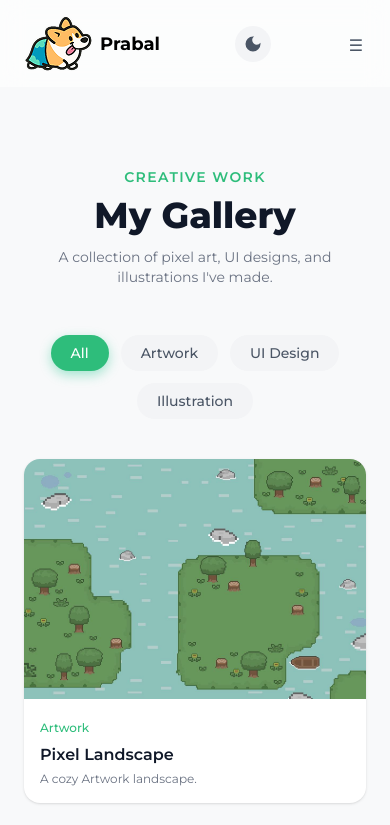
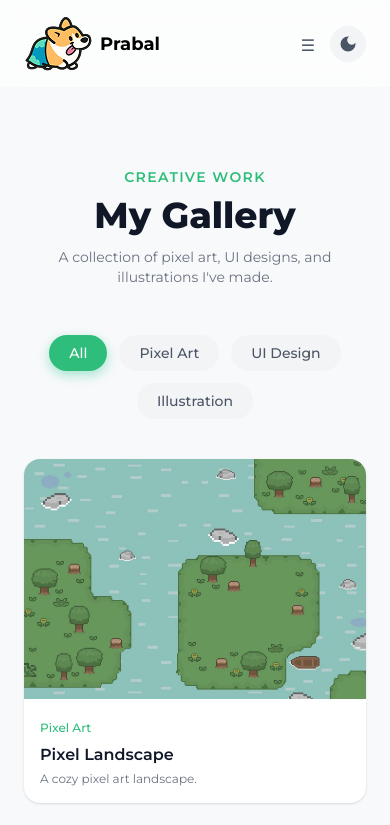
Before and after one commit to yourfriend8P/portfolio, a React (Vite) app: page /gallery in a window 390 px wide. Shown: the top 825 px of the page. Built offline with nearby package versions, Linux system fonts and the light colour scheme.

Commit message:
managed the links and flow of navbar and footer

```diff
--- a/src/components/Footer.jsx
+++ b/src/components/Footer.jsx
@@ -1,4 +1,5 @@
-import { Link } from "react-router-dom";
+import { useState } from "react";
+import { Link, useNavigate, useLocation } from "react-router-dom";
 import {
   FaLinkedin,
   FaTwitter,
@@ -10,6 +11,22 @@ import {
 import Logo from "../assets/logo.png"; // your corgi logo
 
 export default function Footer() {
+  const [open, setOpen] = useState(false);
+  const navigate = useNavigate();
+  const location = useLocation();
+
+  const scrollToSection = (id) => {
+    setOpen(false);
+    if (location.pathname !== "/") {
+      // if on another page, go home first then scroll
+      navigate("/");
+      setTimeout(() => {
+        document.getElementById(id)?.scrollIntoView({ behavior: "smooth" });
+      }, 100);
+    } else {
+      document.getElementById(id)?.scrollIntoView({ behavior: "smooth" });
+    }
+  };
   return (
     <footer className="bg-[#21C68E] text-white dark:bg-green-brand-dark">
       <div className="max-w-6xl mx-auto px-6 py-16">
@@ -81,19 +98,12 @@ export default function Footer() {
                 </Link>
               </li>
               <li>
-                <Link
-                  to="/"
-                  onClick={() =>
-                    window.scrollTo({
-                      top: 0,
-                      left: 0,
-                      behavior: "instant",
-                    })
-                  }
+                <button
+                  onClick={() => scrollToSection("about")}
                   className="hover:text-white transition-colors cursor-pointer"
                 >
                   About Me
-                </Link>
+                </button>
               </li>
               <li>
                 <Link
@@ -117,12 +127,12 @@ export default function Footer() {
                 </Link>
               </li>
               <li>
-                <Link
-                  to="/"
+                <button
                   className="hover:text-white transition-colors cursor-pointer"
+                  onClick={() => scrollToSection("contact")}
                 >
                   Contact Me
-                </Link>
+                </button>
               </li>
             </ul>
           </div>
--- a/src/components/Navbar.jsx
+++ b/src/components/Navbar.jsx
@@ -32,11 +32,22 @@ export default function Navbar() {
       {/* Desktop links */}
       <ul className="hidden md:flex gap-8 text-sm font-medium text-gray-600 dark:text-[#9BA6A1]">
         <li className="hover:text-green-dark  transition-all duration-300 ease-in-out">
-          <button onClick={() => scrollToSection("home")}>Home</button>
+          <button
+            onClick={() => scrollToSection("home")}
+            className="cursor-pointer"
+          >
+            Home
+          </button>
         </li>
         <li className="hover:text-green-dark  transition-all duration-300 ease-in-out">
-          <button onClick={() => scrollToSection("about")}>About Me</button>
+          <button
+            onClick={() => scrollToSection("about")}
+            className="cursor-pointer"
+          >
+            About Me
+          </button>
         </li>
+        <li className="hover:text-green-dark  transition-all duration-300 ease-in-out">
           <Link
             to="/projects"
             onClick={() =>
@@ -45,6 +56,7 @@ export default function Navbar() {
           >
             Projects
           </Link>
+        </li>
         {/* <li className="hover:text-green-dark  transition-all duration-300 ease-in-out">
           <button onClick={() => scrollToSection("projects")}>Projects</button>
         </li> */}
@@ -63,13 +75,23 @@ export default function Navbar() {
       <div className="flex items-center gap-3">
         <button
           className="bg-green-brand rounded-full px-5 py-2 text-sm font-medium hidden md:block shadow-[0_4px_4px_0_rgba(0,0,0,0.25)] text-white cursor-pointer hover:bg-green-dark transition-all duration-300 ease-in-out"
+          // onClick={() =>
+          //   document.getElementById("contact")?.scrollIntoView({
+          //     behavior: "smooth",
+          //   })
+          // }
           onClick={() =>
-            document.getElementById("contact")?.scrollIntoView({
-              behavior: "smooth",
-            })
+            scrollToSection("contact").scrollIntoView({ behaviour: "smooth" })
           }
         >
           Contact Me
+        </button>
+        <button className="md:hidden" onClick={() => setOpen(!open)}>
+          {dark ? (
+            <div className="w-5 h-5 text-yellow-400">☰</div>
+          ) : (
+            <div className="w-5 h-5 text-gray-600">☰</div>
+          )}
         </button>
         <button
           onClick={() => setDark(!dark)}
@@ -82,17 +104,16 @@ export default function Navbar() {
           )}
         </button>
       </div>
-      <button className="md:hidden" onClick={() => setOpen(!open)}>
-        {dark ? (
-          <div className="w-5 h-5 text-yellow-400">☰</div>
-        ) : (
-          <div className="w-5 h-5 text-gray-600">☰</div>
-        )}
-      </button>
 
       {open && (
         <div className="absolute top-16 left-0 w-full bg-white shadow-md flex flex-col items-center gap-6 py-8 md:hidden">
-          <a href="/#about" onClick={() => setOpen(false)}>
+          <a
+            href="/#about"
+            onClick={() => {
+              setOpen(false);
+              scrollToSection("about");
+            }}
+          >
             About Me
           </a>
           <Link
@@ -113,7 +134,13 @@ export default function Navbar() {
           >
             Gallery
           </Link>
-          <a href="/#contact" onClick={() => setOpen(false)}>
+          <a
+            href="/#contact"
+            onClick={() => {
+              setOpen(false);
+              scrollToSection("contact");
+            }}
+          >
             Contact
           </a>
         </div>
--- a/src/pages/Gallery.jsx
+++ b/src/pages/Gallery.jsx
@@ -11,48 +11,48 @@ const artworks = [
   {
     id: 1,
     title: "Pixel Landscape",
-    category: "Artwork",
+    category: "Pixel Art",
     image: pixelenv,
-    desc: "A cozy Artwork landscape.",
+    desc: "A cozy pixel art landscape.",
   },
   {
     id: 2,
     title: "Pixel Potrait",
-    category: "Artwork",
+    category: "Pixel Art",
     image: sophpixelart,
-    desc: "A Artwork character with dark hair and a simple outfit.",
+    desc: "A Pixel art character with dark hair and a simple outfit.",
   },
   {
     id: 3,
     title: "Potion",
-    category: "Artwork",
+    category: "Pixel Art",
     image: Potion,
     desc: "Drink it to increase your HP",
   },
   {
     id: 4,
     title: "Pixel Weapons",
-    category: "Artwork",
+    category: "Pixel Art",
     image: Weapons,
     desc: "Choose your weapon",
   },
   {
     id: 5,
     title: "Knight",
-    category: "Artwork",
+    category: "Pixel Art",
     image: Knight,
     desc: "A pixel art knight swinging a sword",
   },
   {
     id: 6,
     title: "Choppaimon",
-    category: "Artwork",
+    category: "Digital Art",
     image: Chopper,
-    desc: "Chopper from One Piece",
+    desc: "Chopper from One",
   },
 ];
 
-const categories = ["All", "Artwork", "UI Design", "Illustration"];
+const categories = ["All", "Pixel Art", "UI Design", "Illustration"];
 
 export default function Gallery() {
   const [active, setActive] = useState("All");
```
Lines whose indentation alone changed are shown as unchanged.
